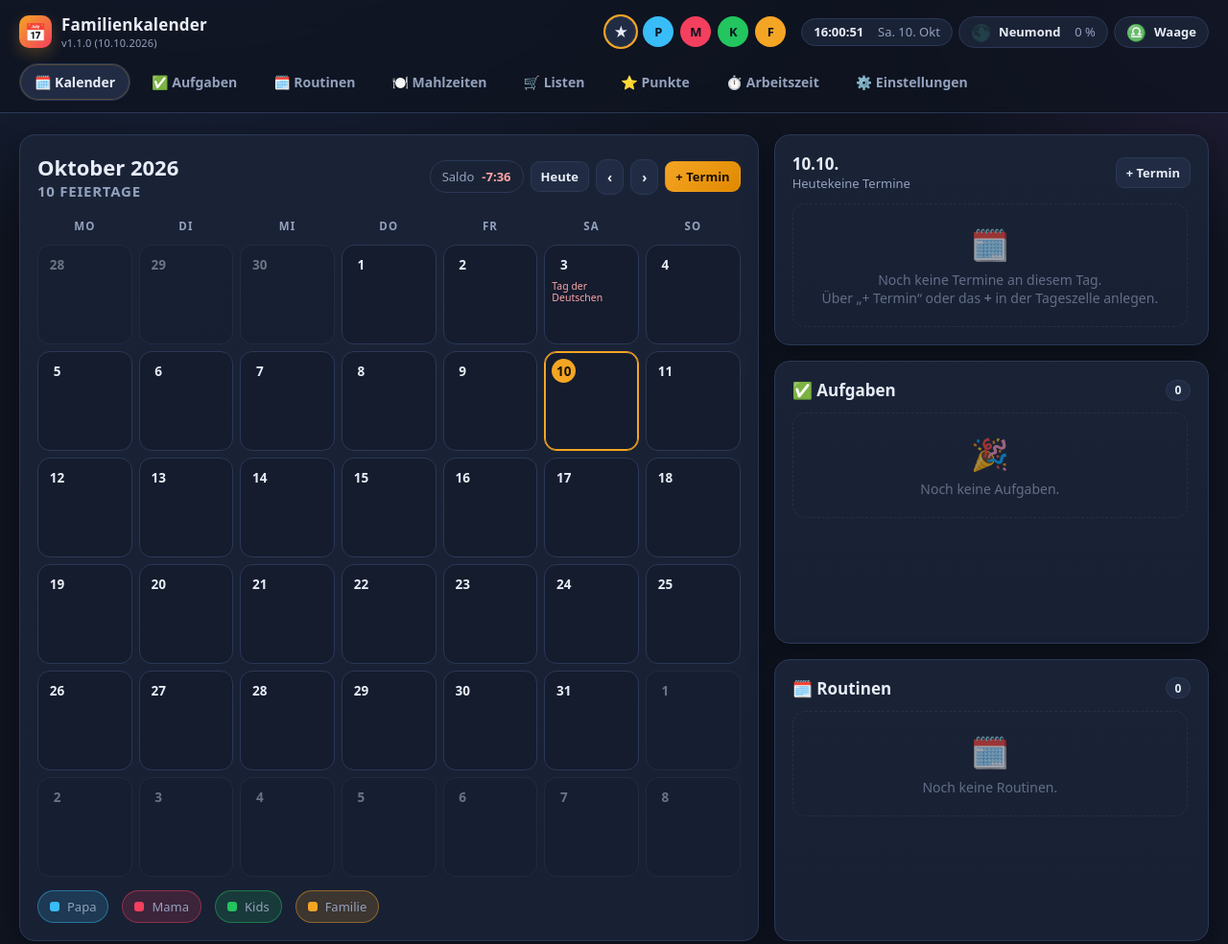
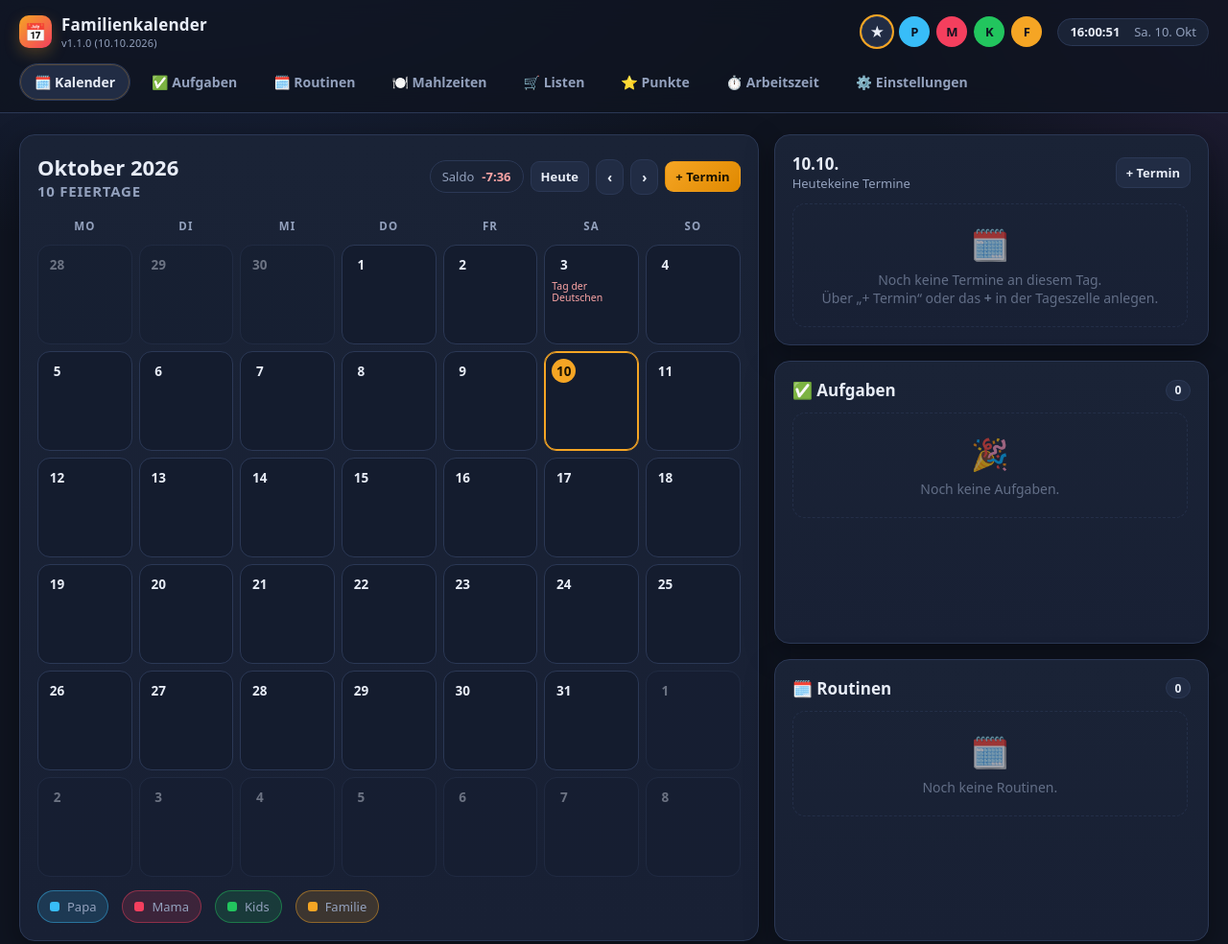
Before and after one commit to martindobronski/Personal-Calendar, a plain HTML site: page index.html in a window 1280 px wide. Shown: the whole page at 96% size. Drawn offline with Linux system fonts and the light colour scheme.

Commit message:
Kopfzeile: Mond- und Sternzeichen-Badge entfernt

```diff
--- a/app.js
+++ b/app.js
@@ -1239,12 +1239,6 @@ function tick(){
   document.getElementById("clockChip").innerHTML =
     "<b>"+pad(now.getHours())+":"+pad(now.getMinutes())+":"+pad(now.getSeconds())+"</b>&nbsp; "
     + DOW_FULL[now.getDay()].slice(0,2) + ". " + now.getDate() + ". " + MONTHS[now.getMonth()].slice(0,3);
-  const m = moonInfo(now);
-  document.getElementById("moonChip").innerHTML =
-    '<span class="big">'+m.emoji+"</span><b>"+m.name+"</b>&nbsp; "+m.illum+" %";
-  const z = zodiacInfo(now);
-  document.getElementById("zodiacChip").innerHTML =
-    '<span class="big">'+z.sym+"</span><b>"+z.name+"</b>";
   try{ if(typeof updateWorkLive==="function") updateWorkLive(); }catch(e){}
 }
 setInterval(tick, 1000); tick();
--- a/index.html
+++ b/index.html
@@ -19,8 +19,6 @@
     <div class="profiles" id="profiles"></div>
     <div class="astro">
       <div class="chip clock" id="clockChip">–</div>
-      <div class="chip" id="moonChip"><span class="big">🌑</span><b>–</b></div>
-      <div class="chip" id="zodiacChip"><span class="big">♈</span><b>–</b></div>
     </div>
   </div>
   <nav class="tabs" id="tabs">
```
